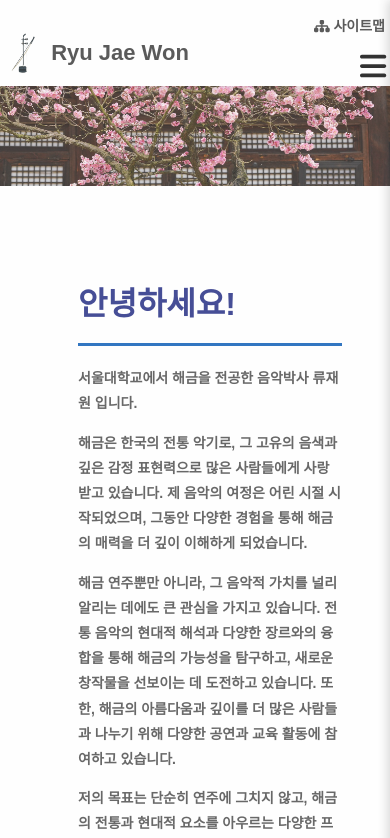
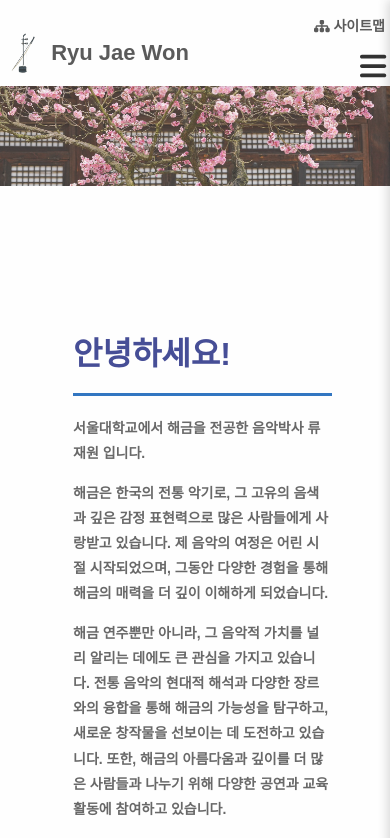
Before and after one commit to BrightLuminate/jawnproject, a React (Create React App) app: page /greeting in a window 390 px wide. Shown: the top 838 px of the page. Built offline with nearby package versions, Linux system fonts and the light colour scheme.

Commit message:
Update Greeting.css

```diff
--- a/src/css/Greeting.css
+++ b/src/css/Greeting.css
@@ -146,8 +146,9 @@ h1 {
     .greeting-content {
         flex-direction: column;
         align-items: center;
-        top: -150px;
-        left: 30px;
+        top: -100px;
+        left: 25px;
+        font-weight: bolder;
     }
     .social-media-icons{
         position: relative;
@@ -188,7 +189,7 @@ h1 {
 .greeting-text{
     font-size: 14px;
      flex: 1; /* 남은 공간 차지 */
-    margin-right: 30px; /* 이미지와 텍스트 사이 여백 조정 */
+    margin-right: 35px; /* 이미지와 텍스트 사이 여백 조정 */
     max-width: 460px; /* 텍스트 영역 최대 너비 제한 */
     text-align: left; /* 텍스트 왼쪽 정렬 */
     padding: 60px; /* Adding padding for space around the text */
```
